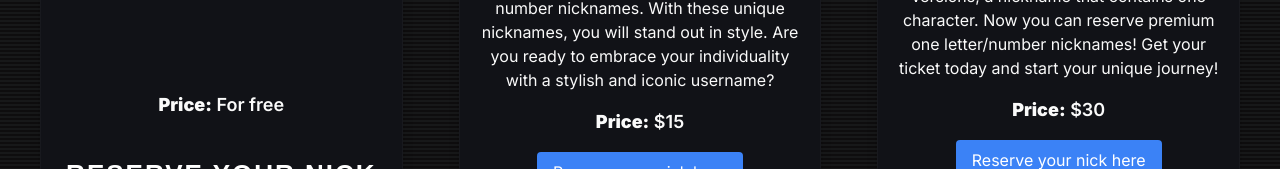
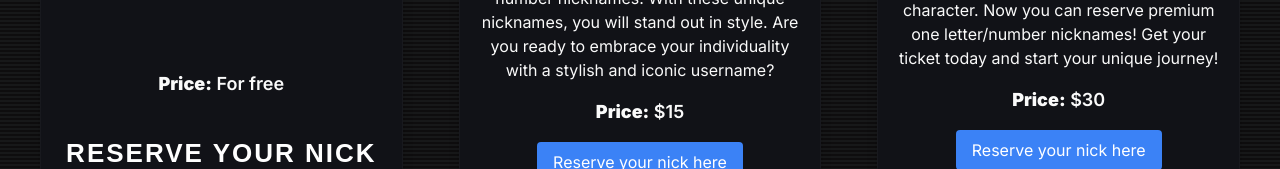
Before and after one commit to ArcadeW/cybertankz, a Next.js app: page / in a window 1280 px wide. Shown: the part 1054-1223 px from the top of the page. Built offline with nearby package versions, Linux system fonts and the light colour scheme; a web font is replaced by a local one.

Commit message:
Update page.tsx

```diff
--- a/src/app/page.tsx
+++ b/src/app/page.tsx
@@ -36,7 +36,7 @@
           <p className="text-center mb-4">
             Reserve your exclusive nickname today! The in-game nickname must be a minimum of three characters long. Basic nicknames will be free upon the game's release!
           </p>
-          <p className="text-center text-lg font-semibold mb-4" style={{ marginTop: '71px' }}>
+          <p className="text-center text-lg font-semibold mb-4" style={{ marginTop: '50px' }}>
             <strong>Price:</strong> For free
           </p>
           <div className="flex flex-col items-center justify-center gap-2 pt-5">
```
